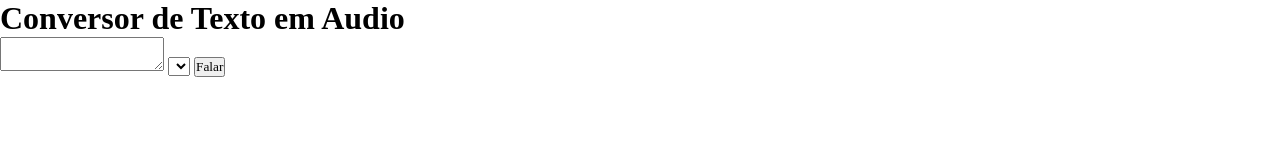
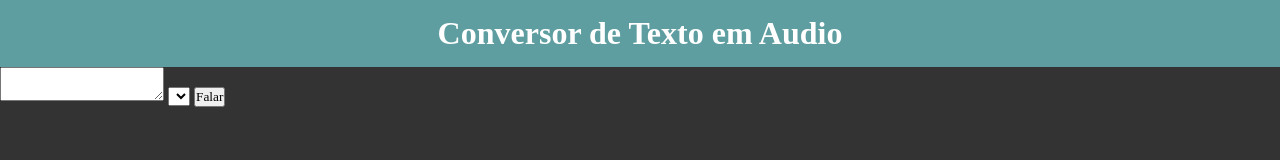
Before and after one commit to Gabriell-Santos/Conversor_Audio, a plain HTML site: page index.html in a window 1280 px wide. Drawn offline with Linux system fonts and the light colour scheme; a web font is replaced by a local one.

Commit message:
fazendo ajuste de configurações

```diff
--- a/style.css
+++ b/style.css
@@ -6,3 +6,16 @@
     box-sizing: border-box;
     font-family: "Poetsen One", serif;
 }
+
+body{
+    background-color: #333;
+    color: #fff;
+
+}
+
+header{
+    text-align: center;
+    background-color: cadetblue;
+    padding: 15px;
+
+}
```
Also changed, not shown: index.html (+1 -1 lines).
